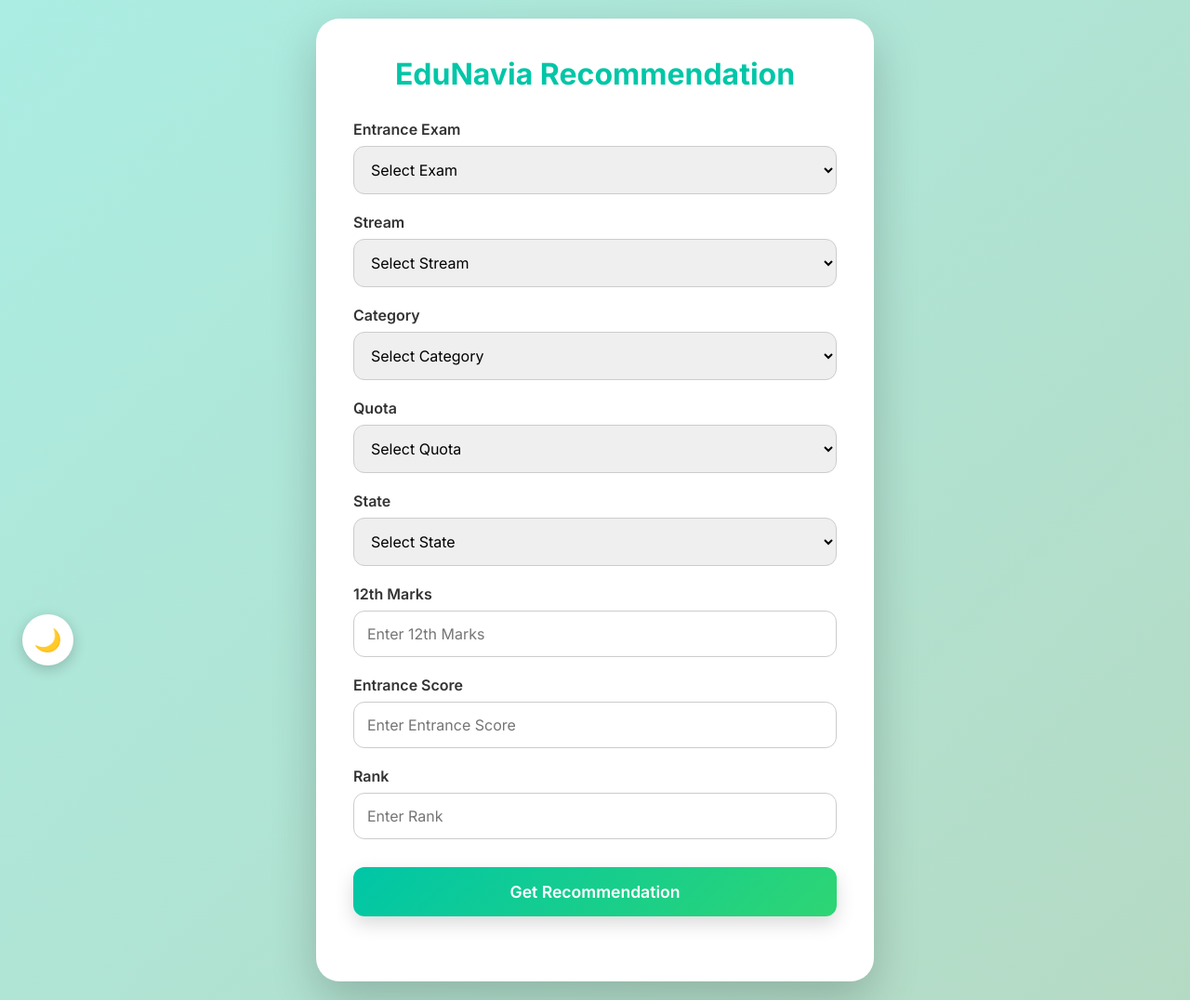
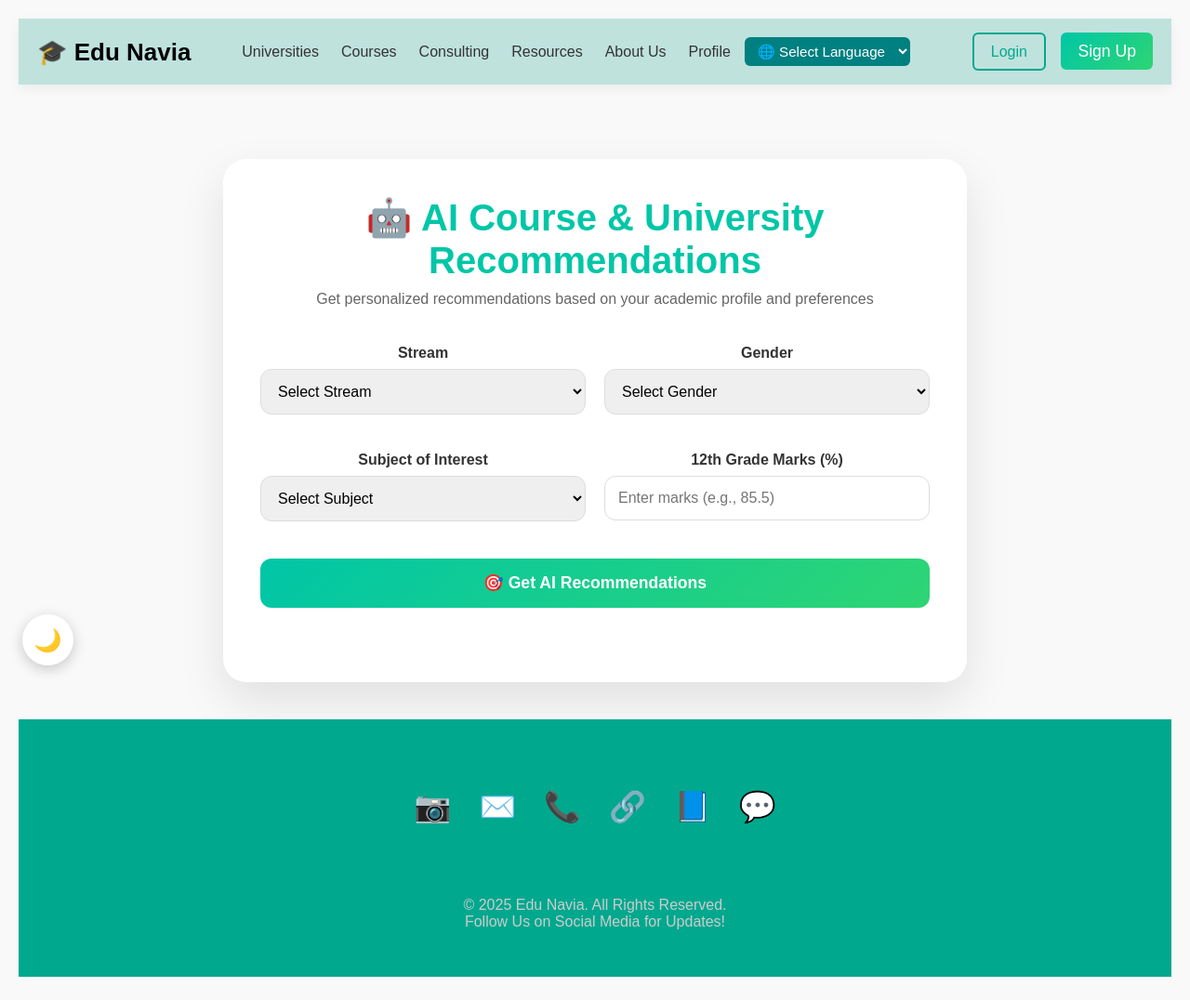
Before and after one commit to shreyshi11/Edu-Navia, a website: page frontend/ai.html in a window 1280 px wide. Shown: the whole page at 93% size. Drawn offline with Linux system fonts and the light colour scheme; files that its build step writes are made by us from their sources.

Commit message:
Fix: Complete ai.html redesign with navbar/footer and working recommendations

```diff
--- a/frontend/ai.html
+++ b/frontend/ai.html
@@ -3,200 +3,386 @@
 <head>
 <meta charset="UTF-8">
 <meta name="viewport" content="width=device-width, initial-scale=1.0">
-<title>EduNavia Recommendation</title>
+<title>EduNavia AI Recommendation</title>
 <link href="https://fonts.googleapis.com/css2?family=Inter:wght@400;500;600;700&display=swap" rel="stylesheet">
+<link rel="stylesheet" href="style.css" />
+<link rel="stylesheet" href="https://cdnjs.cloudflare.com/ajax/libs/font-awesome/6.4.0/css/all.min.css" />
+<link rel="stylesheet" href="global-features.css">
 <style>
-* { margin:0; padding:0; box-sizing:border-box; font-family: 'Inter', sans-serif; }
-body { background: linear-gradient(135deg, #abede3, #b5dac4); min-height:100vh; display:flex; justify-content:center; align-items:center; padding:20px; }
-.container { background:#fff; border-radius:25px; padding:40px; max-width:600px; width:100%; box-shadow:0 20px 50px rgba(0,0,0,0.2); transition:0.3s ease; }
-.container:hover { transform: translateY(-5px); }
-h2 { text-align:center; color:#00c6a7; font-size:2rem; margin-bottom:30px; font-weight:700; }
-label { display:block; margin-top:20px; font-weight:600; color:#333; }
-input, select { width:100%; padding:14px; margin-top:8px; border-radius:12px; border:1px solid #ccc; font-size:1rem; transition: all 0.3s ease; }
-input:hover, select:hover { border-color:#00c6a7; box-shadow:0 0 8px rgba(0,198,167,0.3); }
-input:focus, select:focus { border-color:#00c6a7; outline:none; box-shadow:0 0 12px rgba(0,198,167,0.4); }
-button { margin-top:30px; width:100%; padding:16px; background: linear-gradient(135deg, #00c6a7, #2ed573); color:#fff; font-weight:600; font-size:1.1rem; border:none; border-radius:12px; cursor:pointer; transition: all 0.3s ease; box-shadow:0 8px 20px rgba(0,0,0,0.15); }
-button:hover { transform: translateY(-3px); box-shadow:0 12px 25px rgba(0,0,0,0.2); background: linear-gradient(135deg, #2ed573, #00c6a7); }
-.results { margin-top:30px; display:grid; gap:20px; }
-.result-card { background:#f9f9f9; padding:20px; border-radius:15px; box-shadow:0 8px 25px rgba(0,0,0,0.1); transition:0.3s ease; }
-.result-card:hover { transform: translateY(-3px); box-shadow:0 12px 30px rgba(0,0,0,0.15); }
-.result-card h3 { color:#00c6a7; margin-bottom:15px; font-size:1.3rem; font-weight:600; }
-.result-card ul { list-style-type: disc; padding-left:20px; color:#333; }
-.result-card ul li { margin-bottom:8px; }
-.bar-container { background:#d8f3dc; height:10px; border-radius:10px; overflow:hidden; margin-top:5px; }
-.bar { height:10px; border-radius:10px; background:#00c6a7; width:0%; transition:width 0.6s ease; }
-@media(max-width:600px){ .container { padding:30px; } button { padding:14px; font-size:1rem; } }
+/* Custom styles for AI recommendation page */
+.ai-container {
+  max-width: 800px;
+  margin: 80px auto 40px;
+  padding: 40px;
+  background: #fff;
+  border-radius: 25px;
+  box-shadow: 0 20px 50px rgba(0,0,0,0.1);
+}
+
+.ai-form { margin-bottom: 40px; }
+
+.form-row {
+  display: grid;
+  grid-template-columns: 1fr 1fr;
+  gap: 20px;
+  margin-bottom: 20px;
+}
+
+.form-group { margin-bottom: 20px; }
+
+.form-group label {
+  display: block;
+  margin-bottom: 8px;
+  font-weight: 600;
+  color: #333;
+}
+
+.form-group input,
+.form-group select {
+  width: 100%;
+  padding: 14px;
+  border-radius: 12px;
+  border: 1px solid #ddd;
+  font-size: 1rem;
+  transition: all 0.3s ease;
+}
+
+.form-group input:focus,
+.form-group select:focus {
+  border-color: #00c6a7;
+  outline: none;
+  box-shadow: 0 0 0 3px rgba(0,198,167,0.1);
+}
+
+.btn-primary {
+  width: 100%;
+  padding: 16px;
+  background: linear-gradient(135deg, #00c6a7, #2ed573);
+  color: #fff;
+  border: none;
+  border-radius: 12px;
+  font-size: 1.1rem;
+  font-weight: 600;
+  cursor: pointer;
+  transition: all 0.3s ease;
+}
+
+.btn-primary:hover {
+  transform: translateY(-2px);
+  box-shadow: 0 8px 25px rgba(0,198,167,0.3);
+}
+
+.results-section { margin-top: 40px; }
+
+.result-card {
+  background: #f8f9fa;
+  padding: 25px;
+  border-radius: 15px;
+  margin-bottom: 20px;
+  border-left: 4px solid #00c6a7;
+  transition: all 0.3s ease;
+}
+
+.result-card:hover {
+  transform: translateY(-2px);
+  box-shadow: 0 8px 25px rgba(0,0,0,0.1);
+}
+
+.result-card h3 {
+  color: #00c6a7;
+  margin-bottom: 15px;
+  font-size: 1.4rem;
+}
+
+.recommendation-item {
+  display: flex;
+  justify-content: space-between;
+  align-items: center;
+  padding: 12px 0;
+  border-bottom: 1px solid #eee;
+}
+
+.recommendation-item:last-child { border-bottom: none; }
+
+.recommendation-name { font-weight: 600; color: #333; }
+
+.recommendation-score {
+  background: #00c6a7;
+  color: white;
+  padding: 4px 12px;
+  border-radius: 20px;
+  font-size: 0.9rem;
+  font-weight: 600;
+}
+
+.loading {
+  text-align: center;
+  padding: 40px;
+  color: #666;
+}
+
+.error {
+  background: #fee;
+  color: #c33;
+  padding: 15px;
+  border-radius: 8px;
+  margin-bottom: 20px;
+  border-left: 4px solid #e74c3c;
+}
+
+@media (max-width: 768px) {
+  .form-row { grid-template-columns: 1fr; }
+  .ai-container { margin: 60px 20px 40px; padding: 30px 20px; }
+}
 </style>
-
-    <link rel="stylesheet" href="../global-features.css">
 </head>
 <body>
-<div class="container">
-  <h2>EduNavia Recommendation</h2>
+  <!-- Navigation -->
+  <header class="navbar">
+    <div class="container nav-wrapper">
+      <!-- Logo -->
+      <div class="logo">
+        <a href="index.html" style="color:black; text-decoration: none;">🎓 Edu Navia</a>
+      </div>
 
-  <label>Entrance Exam</label>
-  <select id="entrance_exam" required>
-    <option value="" disabled selected>Select Exam</option>
-    <option>JEE Main</option>
-    <option>JEE Advanced</option>
-    <option>NEET</option>
-    <option>CUET</option>
-    <option>Other</option>
+      <!-- Navbar links + language -->
+      <nav class="nav-container">
+        <ul class="nav-links">
+          <li><a href="p.html">Universities</a></li>
+          <li><a href="courses.html">Courses</a></li>
+          <li><a href="consulting.html">Consulting</a></li>
+          <li><a href="resource.html">Resources</a></li>
+          <li><a href="about.html">About Us</a></li>
+          <li><a href="profile.html">Profile</a></li>
+        </ul>
+
+        <!-- Language selector -->
+        <div class="lang-select">
+          <select id="customTranslate">
+            <option value="">🌐 Select Language</option>
+            <option value="en">English</option>
+            <option value="hi">Hindi</option>
+            <option value="bn">Bengali</option>
+            <option value="ta">Tamil</option>
+            <option value="te">Telugu</option>
+            <option value="ml">Malayalam</option>
+            <option value="gu">Gujarati</option>
+            <option value="mr">Marathi</option>
+            <option value="kn">Kannada</option>
+            <option value="pa">Punjabi</option>
+            <option value="ur">Urdu</option>
+            <option value="or">Odia</option>
+            <option value="as">Assamese</option>
           </select>
+        </div>
 
+        <!-- Hidden Google Translate container -->
+        <div id="google_translate_element" style="display:none;"></div>
+      </nav>
+
+      <!-- CTA buttons -->
+      <div class="cta-buttons" id="auth-buttons">
+        <a href="login.html" class="btn-outline">Login</a>
+        <a href="signup.html" class="btn-primary">Sign Up</a>
+      </div>
+    </div>
+  </header>
+
+  <div class="ai-container">
+    <h1 style="text-align: center; color: #00c6a7; margin-bottom: 10px;">🤖 AI Course & University Recommendations</h1>
+    <p style="text-align: center; color: #666; margin-bottom: 40px;">Get personalized recommendations based on your academic profile and preferences</p>
+
+    <form class="ai-form" id="recommendationForm">
+      <div class="form-row">
+        <div class="form-group">
           <label>Stream</label>
           <select id="stream" required>
             <option value="" disabled selected>Select Stream</option>
-    <option>Engineering</option>
-    <option>Science</option>
-    <option>Commerce</option>
-    <option>Arts</option>
-    <option>Law</option>
-    <option>Management</option>
+            <option value="engineering">Engineering</option>
+            <option value="medical">Medical</option>
+            <option value="commerce">Commerce</option>
+            <option value="arts">Arts/Humanities</option>
+            <option value="science">Science</option>
+            <option value="law">Law</option>
           </select>
-
-  <label>Category</label>
-  <select id="category" required>
-    <option value="" disabled selected>Select Category</option>
-    <option>General</option>
-    <option>OBC</option>
-    <option>SC</option>
-    <option>ST</option>
-    <option>Other</option>
-  </select>
-
-  <label>Quota</label>
-  <select id="quota" required>
-    <option value="" disabled selected>Select Quota</option>
-    <option>All India</option>
-    <option>State</option>
-    <option>Management</option>
-    <option>Other</option>
-  </select>
-
-  <label>State</label>
-<select id="state" required>
-  <option value="" disabled selected>Select State</option>
-  <option>Andhra Pradesh</option>
-  <option>Arunachal Pradesh</option>
-  <option>Assam</option>
-  <option>Bihar</option>
-  <option>Chhattisgarh</option>
-  <option>Goa</option>
-  <option>Gujarat</option>
-  <option>Haryana</option>
-  <option>Himachal Pradesh</option>
-  <option>Jharkhand</option>
-  <option>Karnataka</option>
-  <option>Kerala</option>
-  <option>Madhya Pradesh</option>
-  <option>Maharashtra</option>
-  <option>Manipur</option>
-  <option>Meghalaya</option>
-  <option>Mizoram</option>
-  <option>Nagaland</option>
-  <option>Odisha</option>
-  <option>Punjab</option>
-  <option>Rajasthan</option>
-  <option>Sikkim</option>
-  <option>Tamil Nadu</option>
-  <option>Telangana</option>
-  <option>Tripura</option>
-  <option>Uttar Pradesh</option>
-  <option>Uttarakhand</option>
-  <option>West Bengal</option>
-  <!-- Union Territories -->
-  <option>Andaman and Nicobar Islands</option>
-  <option>Chandigarh</option>
-  <option>Dadra and Nagar Haveli and Daman & Diu</option>
-  <option>Delhi</option>
-  <option>Ladakh</option>
-  <option>Puducherry</option>
-  <option>Jammu and Kashmir</option>
-  <option>Lakshadweep</option>
-</select>
-
-
-  <label>12th Marks</label>
-  <input type="number" id="class12_marks" min="0" max="100" placeholder="Enter 12th Marks" required>
-
-  <label>Entrance Score</label>
-  <input type="number" id="entrance_score" min="0" placeholder="Enter Entrance Score" required>
-
-  <label>Rank</label>
-  <input type="number" id="rank" min="0" placeholder="Enter Rank" required>
-
-  <button onclick="getRecommendation()">Get Recommendation</button>
-
-  <div class="results" id="results"></div>
         </div>
 
+        <div class="form-group">
+          <label>Gender</label>
+          <select id="gender" required>
+            <option value="" disabled selected>Select Gender</option>
+            <option value="Male">Male</option>
+            <option value="Female">Female</option>
+          </select>
+        </div>
+      </div>
+
+      <div class="form-row">
+        <div class="form-group">
+          <label>Subject of Interest</label>
+          <select id="subject" required>
+            <option value="" disabled selected>Select Subject</option>
+            <option value="Mathematics">Mathematics</option>
+            <option value="Physics">Physics</option>
+            <option value="Chemistry">Chemistry</option>
+            <option value="Biology">Biology</option>
+            <option value="Computer Science">Computer Science</option>
+            <option value="English">English</option>
+            <option value="History">History</option>
+            <option value="Economics">Economics</option>
+            <option value="Business">Business</option>
+            <option value="Law">Law</option>
+            <option value="Other">Other</option>
+          </select>
+        </div>
+
+        <div class="form-group">
+          <label>12th Grade Marks (%)</label>
+          <input type="number" id="marks" min="0" max="100" step="0.1" placeholder="Enter marks (e.g., 85.5)" required>
+        </div>
+      </div>
+
+      <button type="submit" class="btn-primary">🎯 Get AI Recommendations</button>
+    </form>
+
+    <div id="loading" class="loading" style="display: none;">
+      <i class="fas fa-spinner fa-spin" style="font-size: 2rem; color: #00c6a7; margin-bottom: 10px;"></i>
+      <p>Analyzing your profile and generating recommendations...</p>
+    </div>
+
+    <div id="error" class="error" style="display: none;"></div>
+
+    <div class="results-section" id="results" style="display: none;"></div>
+  </div>
+
+  <!-- Footer -->
+  <footer>
+    <div class="footer-container">
+      <div class="social-icons">
+        <a href="https://www.instagram.com" target="_blank" class="social-icon instagram">📷</a>
+        <a href="mailto:info@edunavia.com" target="_blank" class="social-icon mail">✉️</a>
+        <a href="tel:+1234567890" target="_blank" class="social-icon telephone">📞</a>
+        <a href="https://www.linkedin.com" target="_blank" class="social-icon linkedin">🔗</a>
+        <a href="https://www.facebook.com" target="_blank" class="social-icon facebook">📘</a>
+        <a href="https://wa.me/+1234567890" target="_blank" class="social-icon whatsapp">💬</a>
+      </div>
+
+      <div class="footer-links" style="margin-top: 25px; display: flex; justify-content: center; gap: 20px; flex-wrap: wrap;">
+        <a href="privacy.html" style="color: #00a88e; text-decoration: none; font-size: 0.95rem; font-weight: 600; padding: 8px 16px; border-radius: 20px; background: rgba(0, 168, 142, 0.05); transition: all 0.3s ease;">Privacy Policy</a>
+        <a href="terms.html" style="color: #00a88e; text-decoration: none; font-size: 0.95rem; font-weight: 600; padding: 8px 16px; border-radius: 20px; background: rgba(0, 168, 142, 0.05); transition: all 0.3s ease;">Terms & Conditions</a>
+      </div>
+      <div class="contact-info">
+        <p>&copy; 2025 Edu Navia. All Rights Reserved.</p>
+        <p>Follow Us on Social Media for Updates!</p>
+      </div>
+    </div>
+  </footer>
+
   <script>
-async function getRecommendation() {
-  const data = {
-    entrance_exam: document.getElementById("entrance_exam").value,
-    stream: document.getElementById("stream").value,
-    category: document.getElementById("category").value,
-    quota: document.getElementById("quota").value,
-    state: document.getElementById("state").value,
-    class12_marks: parseFloat(document.getElementById("class12_marks").value),
-    entrance_score: parseFloat(document.getElementById("entrance_score").value),
-    rank: parseInt(document.getElementById("rank").value)
+    // Form submission handler
+    document.getElementById('recommendationForm').addEventListener('submit', async function(e) {
+      e.preventDefault();
+
+      // Get form data
+      const formData = {
+        gender: document.getElementById('gender').value,
+        stream: document.getElementById('stream').value,
+        subject: document.getElementById('subject').value,
+        marks: parseFloat(document.getElementById('marks').value)
       };
 
-  // Validation
-  for (let key in data) {
-    if (!data[key] && data[key] !== 0) {
-      alert("Please fill all fields!");
+      // Validate form
+      if (!formData.gender || !formData.stream || !formData.subject || isNaN(formData.marks)) {
+        showError('Please fill all fields correctly!');
         return;
       }
-  }
+
+      // Show loading
+      document.getElementById('loading').style.display = 'block';
+      document.getElementById('error').style.display = 'none';
+      document.getElementById('results').style.display = 'none';
 
       try {
-    const response = await fetch("https://edu-navia-backend-3.onrender.com/recommend", {
-      method: "POST",
-      headers: { "Content-Type": "application/json" },
-      body: JSON.stringify(data)
+        // Call backend API
+        const API_BASE = import.meta.env.DEV ? "" : (import.meta.env.VITE_API_URL || "");
+        const response = await fetch(`${API_BASE}/predict`, {
+          method: 'POST',
+          headers: { 'Content-Type': 'application/json' },
+          body: JSON.stringify(formData)
         });
 
         if (!response.ok) {
-      const err = await response.json();
-      alert("Error: " + (err.error || response.statusText));
-      return;
+          const errorData = await response.json();
+          throw new Error(errorData.detail || `HTTP ${response.status}: ${response.statusText}`);
         }
 
-    const result = await response.json();
-    let html = "";
+        const data = await response.json();
+        displayResults(data);
 
-    for (let key in result) {
-      let entries = result[key];
-      if(entries.length === 0) {
-        html += `<div class="result-card"><h3>${key}:</h3><p>No results found</p></div>`;
-        continue;
+      } catch (error) {
+        console.error('Recommendation error:', error);
+        showError('Failed to get recommendations. Please try again later.');
+      } finally {
+        document.getElementById('loading').style.display = 'none';
       }
-      entries.sort((a,b) => b[1]-a[1]);
-      html += `<div class="result-card"><h3>Top ${key}:</h3><ul>`;
-      entries.forEach(([name, prob]) => {
-        html += `<li>${name} (${(prob*100).toFixed(2)}%)
-                    <div class="bar-container">
-                      <div class="bar" data-width="${(prob*100)}%"></div>
+    });
+
+    function showError(message) {
+      const errorDiv = document.getElementById('error');
+      errorDiv.textContent = message;
+      errorDiv.style.display = 'block';
+    }
+
+    function displayResults(data) {
+      const resultsDiv = document.getElementById('results');
+
+      let html = '';
+
+      // Recommended Courses
+      if (data.recommended_courses && data.recommended_courses.length > 0) {
+        html += `
+          <div class="result-card">
+            <h3>🎓 Recommended Courses</h3>
+            ${data.recommended_courses.map((course, index) => `
+              <div class="recommendation-item">
+                <span class="recommendation-name">${course}</span>
+                <span class="recommendation-score">${data.confidence_scores?.courses?.[index] || 0}% match</span>
               </div>
-                 </li>`;
-      });
-      html += "</ul></div>";
+            `).join('')}
+          </div>
+        `;
       }
-    document.getElementById("results").innerHTML = html;
 
-    // Animate bars
-    const bars = document.querySelectorAll(".bar");
-    bars.forEach(bar => setTimeout(() => { bar.style.width = bar.dataset.width; }, 100));
+      // Recommended Universities
+      if (data.recommended_universities && data.recommended_universities.length > 0) {
+        html += `
+          <div class="result-card">
+            <h3>🏛️ Recommended Universities</h3>
+            ${data.recommended_universities.map((university, index) => `
+              <div class="recommendation-item">
+                <span class="recommendation-name">${university}</span>
+                <span class="recommendation-score">${data.confidence_scores?.universities?.[index] || 0}% match</span>
+              </div>
+            `).join('')}
+          </div>
+        `;
+      }
 
-  } catch (err) {
-    alert("Error connecting to server: " + err);
+      // Explanations
+      if (data.explanations && data.explanations.length > 0) {
+        html += `
+          <div class="result-card">
+            <h3>💡 AI Analysis</h3>
+            ${data.explanations.map(exp => `<p style="margin-bottom: 10px; color: #555;">${exp}</p>`).join('')}
+          </div>
+        `;
       }
+
+      resultsDiv.innerHTML = html;
+      resultsDiv.style.display = 'block';
     }
   </script>
 
-    <script src="../global-features.js" defer></script>
+  <script src="global-features.js" defer></script>
 </body>
 </html>
```
Lines whose indentation alone changed are shown as unchanged.
